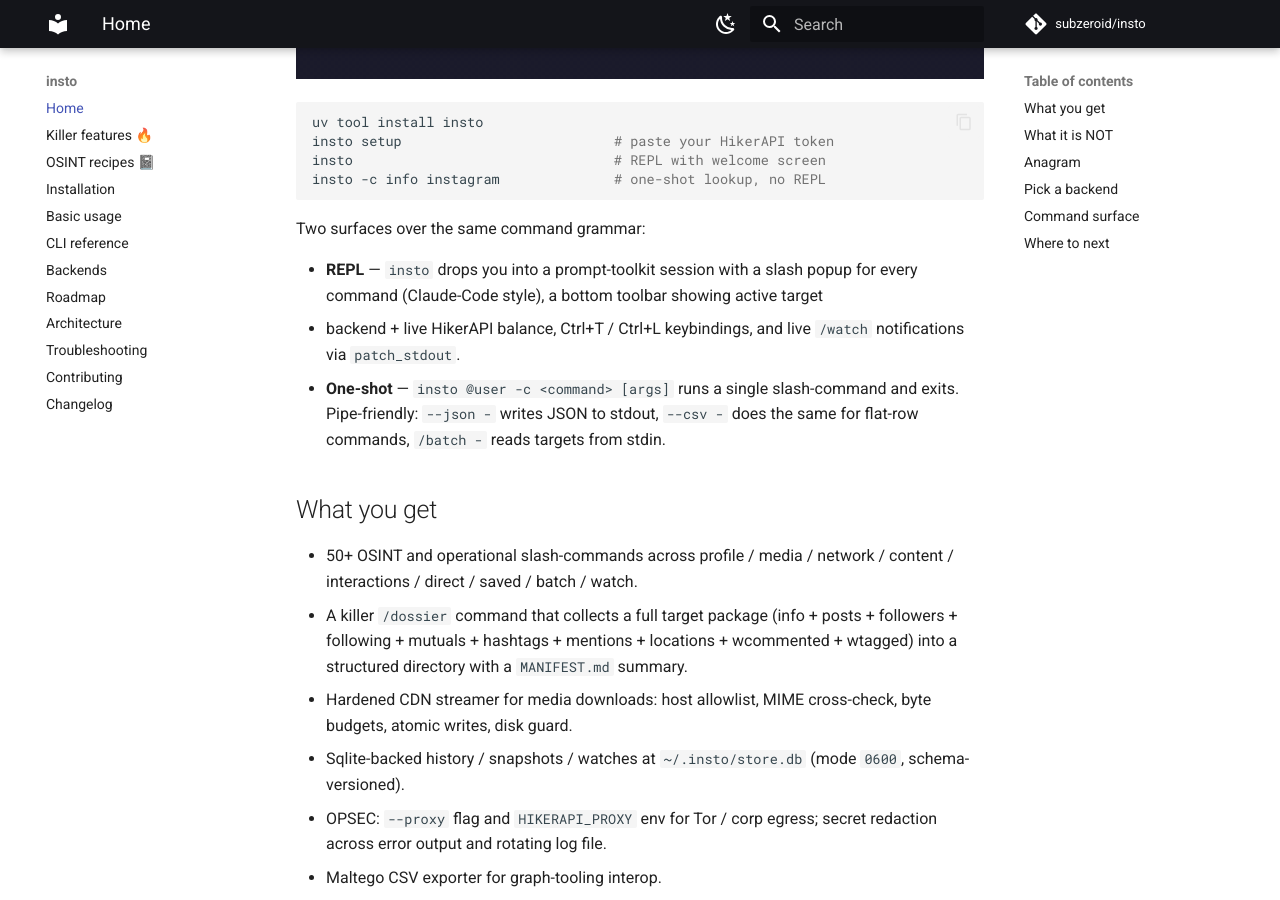
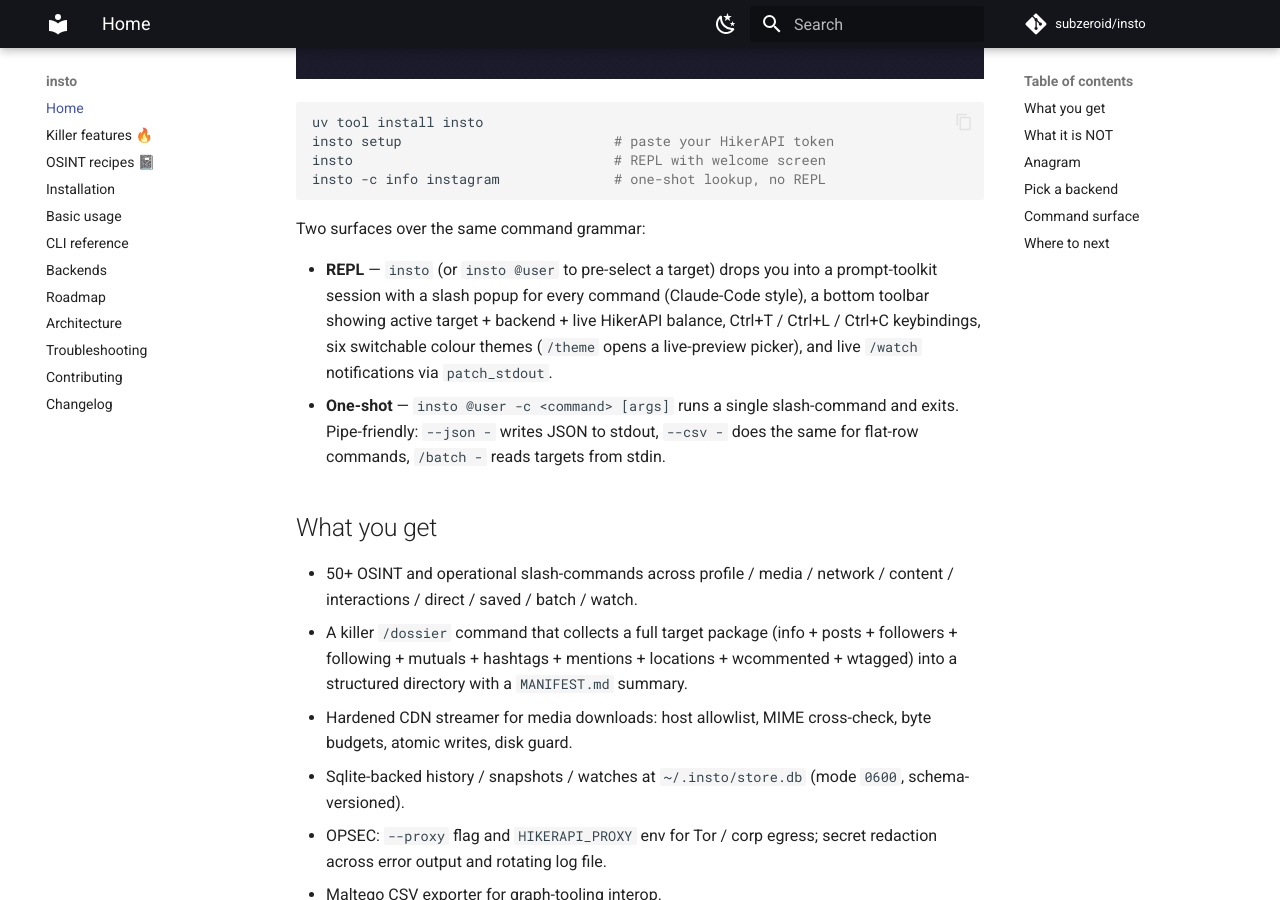
Before and after one commit to subzeroid/insto, an MkDocs documentation site: the page built from docs/index.md, in a window 1280 px wide and 900 px high, scrolled down 681 px. Built offline with MkDocs 1.6.1 and Material for MkDocs 9.7.7, drawn with Linux system fonts in a browser that asks for light colours; comment, search, counter and statistics services are not loaded.

Commit message:
docs: actualize REPL docs for startup target, themes, picker, shortcuts
Bring the prose docs in line with what shipped this cycle:
- `insto @user` pre-selects the REPL target on launch (README, index, basic-usage).
- Six colour themes + the live-preview `/theme` picker (README, index, basic-usage).
- Full REPL shortcut set (Ctrl+T/L/C) and that `/help` is grouped by category
  (basic-usage).

cli-reference.md already carries the per-command `/theme` + shortcut tables.

Co-Authored-By: Claude Opus 4.7 (1M context) <noreply@anthropic.com>

```diff
--- a/docs/index.md
+++ b/docs/index.md
@@ -13,10 +13,12 @@ insto -c info instagram              # one-shot lookup, no REPL
 
 Two surfaces over the same command grammar:
 
-- **REPL** — `insto` drops you into a prompt-toolkit session with a slash popup
-  for every command (Claude-Code style), a bottom toolbar showing active target
-  + backend + live HikerAPI balance, Ctrl+T / Ctrl+L keybindings, and live
-  `/watch` notifications via `patch_stdout`.
+- **REPL** — `insto` (or `insto @user` to pre-select a target) drops you into a
+  prompt-toolkit session with a slash popup for every command (Claude-Code
+  style), a bottom toolbar showing active target + backend + live HikerAPI
+  balance, Ctrl+T / Ctrl+L / Ctrl+C keybindings, six switchable colour themes
+  (`/theme` opens a live-preview picker), and live `/watch` notifications via
+  `patch_stdout`.
 - **One-shot** — `insto @user -c <command> [args]` runs a single slash-command
   and exits. Pipe-friendly: `--json -` writes JSON to stdout, `--csv -` does
   the same for flat-row commands, `/batch -` reads targets from stdin.
```
Also changed, not shown: README.md (+5 -3 lines), docs/basic-usage.md (+6 -3 lines).
